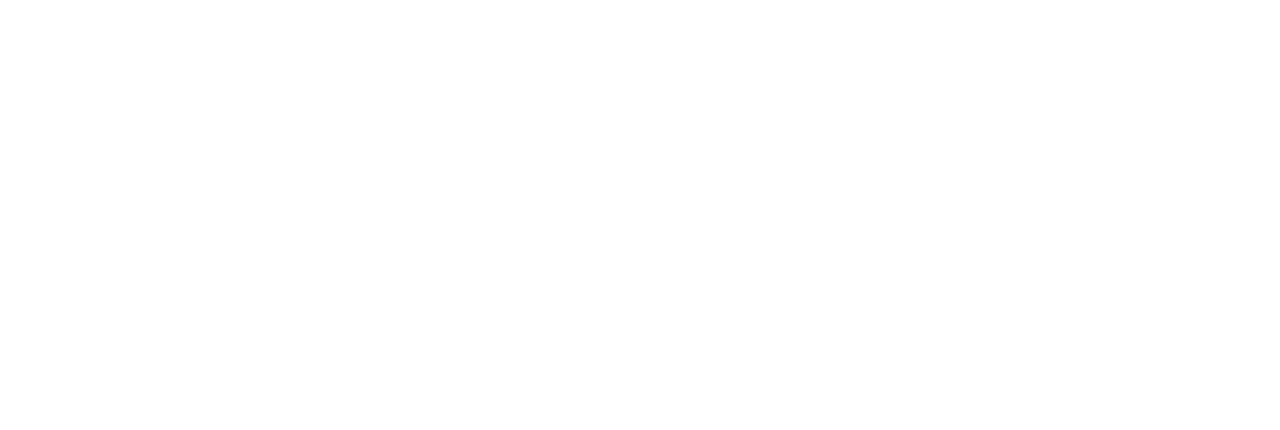
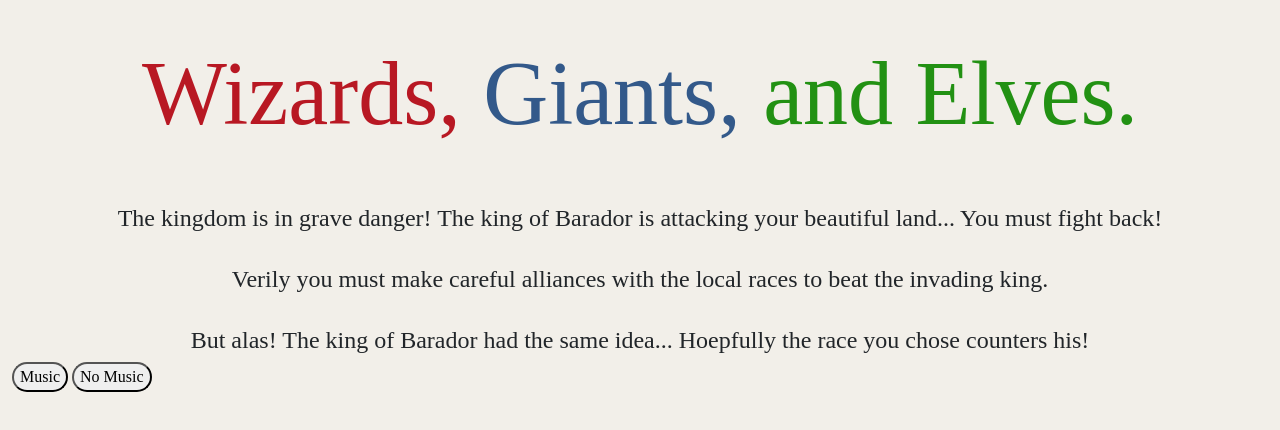
Before and after one commit to JoshLeeK/Odin-Projects, a plain HTML site: page index.html in a window 1280 px wide. Drawn offline with nearby package versions, Linux system fonts and the light colour scheme; a web font is replaced by a local one.

Commit message:
Start of UI. Added music too.

```diff
--- a/index.html
+++ b/index.html
@@ -1,15 +1,60 @@
 <!DOCTYPE html>
+
 <html>
+
+<!-- Head Content -->
     <head>
+        <title>Wizards, Giants, and Elves.</title>
+
+        <!-- Meta -->
         <meta charset="utf-8">
         <meta http-equiv="X-UA-Compatible" content="IE=edge">
-        <title>Rock, Paper, Scissors</title>
-        <meta name="description" content="RPS">
+        <meta name="description" content="">
         <meta name="viewport" content="width=device-width, initial-scale=1">
-        <link rel="stylesheet" href="">
+
+        <!-- Bootstrap -->
+        <link href="https://cdn.jsdelivr.net/npm/bootstrap@5.3.0/dist/css/bootstrap.min.css" rel="stylesheet" integrity="sha384-9ndCyUaIbzAi2FUVXJi0CjmCapSmO7SnpJef0486qhLnuZ2cdeRhO02iuK6FUUVM" crossorigin="anonymous">
+
+        <!-- Google Fonts -->
+        <link rel="preconnect" href="https://fonts.googleapis.com">
+        <link rel="preconnect" href="https://fonts.gstatic.com" crossorigin>
+        <link href="https://fonts.googleapis.com/css2?family=Josefin+Sans:wght@500;600;700&display=swap" rel="stylesheet">
+        <link href="https://fonts.googleapis.com/css2?family=Konkhmer+Sleokchher&display=swap" rel="stylesheet">
+        <link href="https://fonts.googleapis.com/css2?family=Inknut+Antiqua:wght@300;400;500;600;700;800;900&display=swap" rel="stylesheet">
+
+        <!-- Animate.css -->
+        <link rel="stylesheet" href="https://cdnjs.cloudflare.com/ajax/libs/animate.css/4.1.1/animate.min.css"/>
+
+        <!-- Social Icons -->
+        <link rel="stylesheet" href="https://maxcdn.bootstrapcdn.com/font-awesome/4.7.0/css/font-awesome.min.css">
+
+        <!-- Custom Styles -->
+        <link rel="stylesheet" href="styles.css">
+
     </head>
     <body>
+      <main class="container-fluid">
+        <div class="row">
+          <div class="col-12 headsection">
+            <h1><span class="red">Wizards,</span><span class="blue"> Giants,</span> <span class="green">and Elves.</span></h1>
+            <br>
+            <br>
+            <h4>The kingdom is in grave danger! The king of Barador is attacking your beautiful land... You must fight back!</h4>
+            <br>
+            <h4>Verily you must make careful alliances with the local races to beat the invading king.</h4>
+            <br>
+            <h4>But alas! The king of Barador had the same idea... Hoepfully the race you chose counters his!</h4>
+          </div>
+        </div>
+        <button id="songbtn">Music</button>
+        <button id="songbtnno">No Music</button>
+        </main>
 
-        <script src="main.js" async defer></script>
+        <!-- Audio -->
+
+        <audio id="song" src="Assets/Bachs-Bouree-In-Celtic-Minor.mp3"></audio>
+          <!-- Script -->
+          <script src="https://cdn.jsdelivr.net/npm/bootstrap@5.3.0/dist/js/bootstrap.bundle.min.js" integrity="sha384-geWF76RCwLtnZ8qwWowPQNguL3RmwHVBC9FhGdlKrxdiJJigb/j/68SIy3Te4Bkz" crossorigin="anonymous"></script>
+          <script src="main.js" async defer></script>
     </body>
 </html>
--- a/main.js
+++ b/main.js
@@ -1,3 +1,19 @@
+const songBtn = document.getElementById('songbtn');
+const songBtnNo = document.getElementById('songbtnno');
+
+const audio = document.getElementById("song");
+
+
+  songBtn.addEventListener('click', () => {
+    audio.play();
+  });
+
+  songBtnNo.addEventListener('click', () => {
+    audio.pause();
+    currentTime = 0;
+  });
+
+// Game
 
 const options = ['Rock', 'Paper', 'Scissors',];
 let humanScore = 0;
@@ -10,8 +26,6 @@ function getComputerChoice() {
     let random = options[Math.floor(Math.random()*options.length)];
     return random;
 }
-// console.log(comChoice)
-// console.log(humanChoice)
 
 function play() {
 
--- /dev/null
+++ b/styles.css
@@ -0,0 +1,31 @@
+body {
+    font-family: 'Inknut Antiqua', serif;
+      font-weight: 700;
+      width: 100%;
+      background-color: #F2EFE9;
+  }
+
+  .headsection {
+    text-align: center;
+  }
+
+  button {
+    border-radius: 15px;
+  }
+
+  h1 {
+    padding-top: 40px;
+    font-size: 90px;
+  }
+
+  /* Colors */
+
+  .red {
+    color: #b81823;
+  }
+  .green {
+    color: #229113;
+  }
+  .blue {
+    color: #33598a;
+  }
```
Also changed, not shown: test.js (added, +78 -0 lines), Assets/image-1.png (added), Assets/image-2.png (added), Assets/image-3.png (added), Assets/image-4.png (added), Assets/image-5.png (added), Assets/image-6.png (added), 1 other file.
